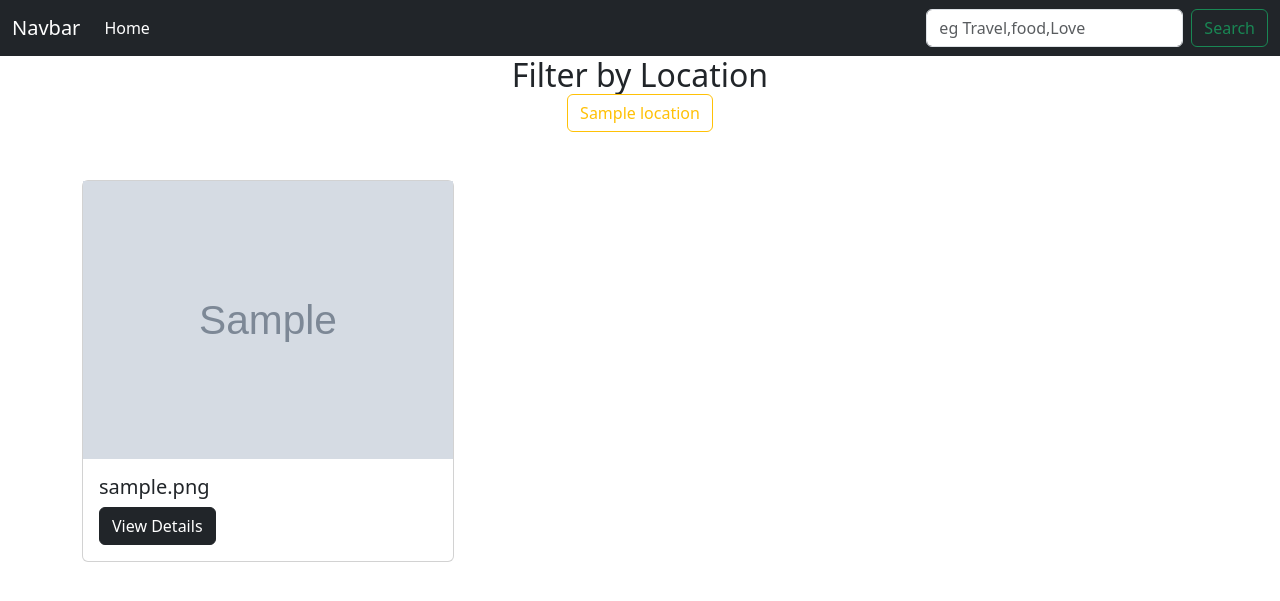
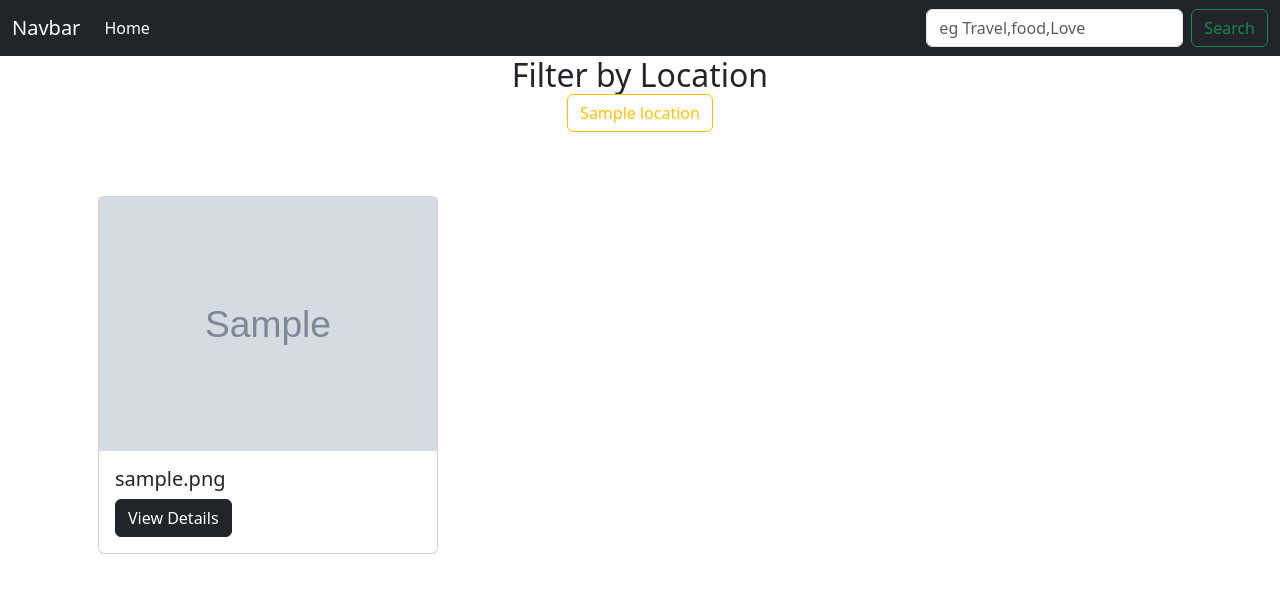
Before and after one commit to GraceMwende/Photos_Gallery, a Django app: page / in a window 1280 px wide. Shown: the top 601 px of the page. Run offline with Django 4.2, Linux system fonts and the light colour scheme; tables that the repository leaves empty hold one stand-in row (values such as "Sample post"); grey boxes marked "Sample" are stand-in pictures; some libraries are stand-ins or nearby versions.

Commit message:
add margin to cards

```diff
--- a/pictures/templates/all.html
+++ b/pictures/templates/all.html
@@ -15,7 +15,7 @@
 <div class="container d-flex flex-wrap">
   {% for img in images %}
   <div class="col-4">
-    <div class="card">
+    <div class="card my-3 mx-3">
       <img src="{{img.image.url}}" class="img-fluid" alt="{{img.img_name}}">
       <div class="card-body">
         <h5 class="card-title">{{img.img_name}}</h5>
```
